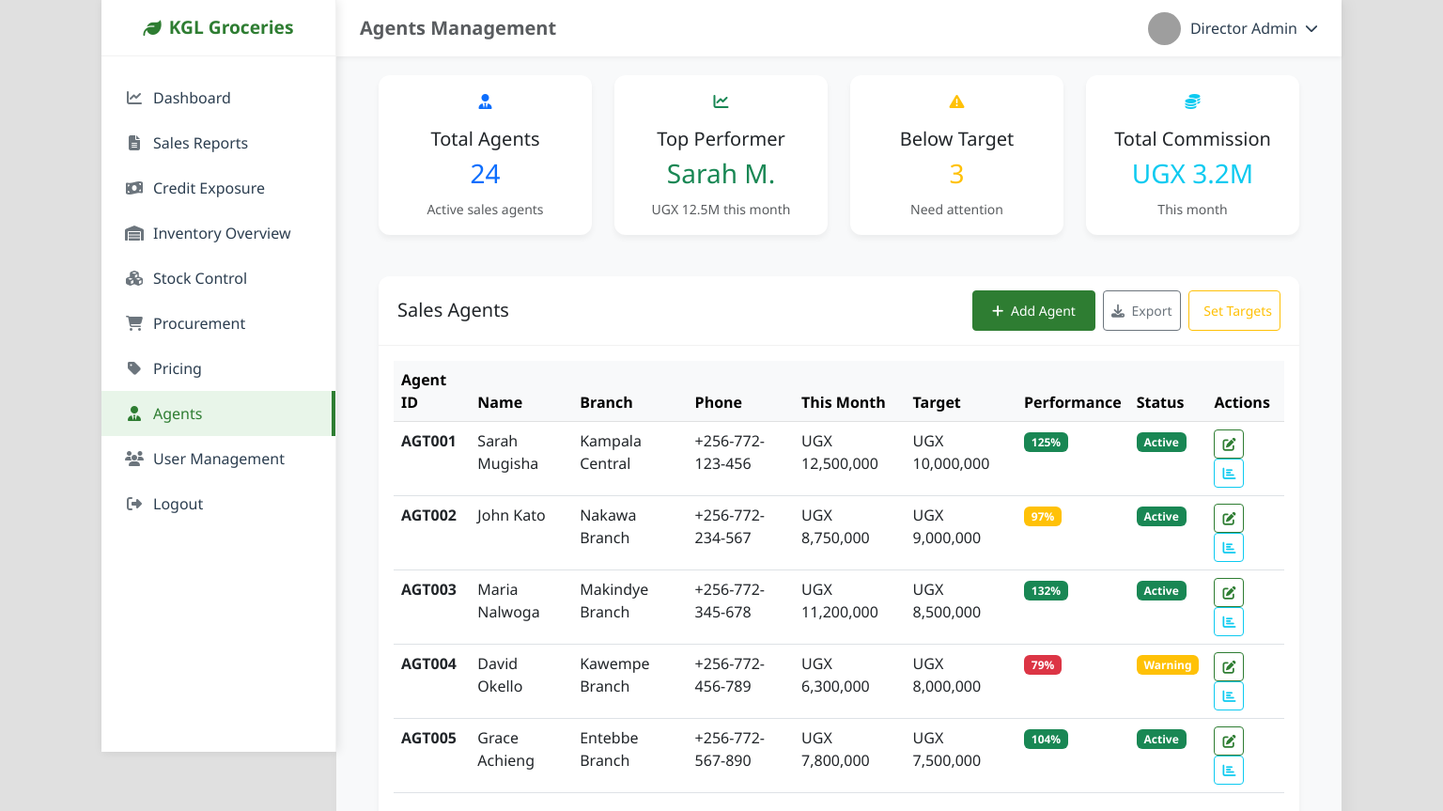
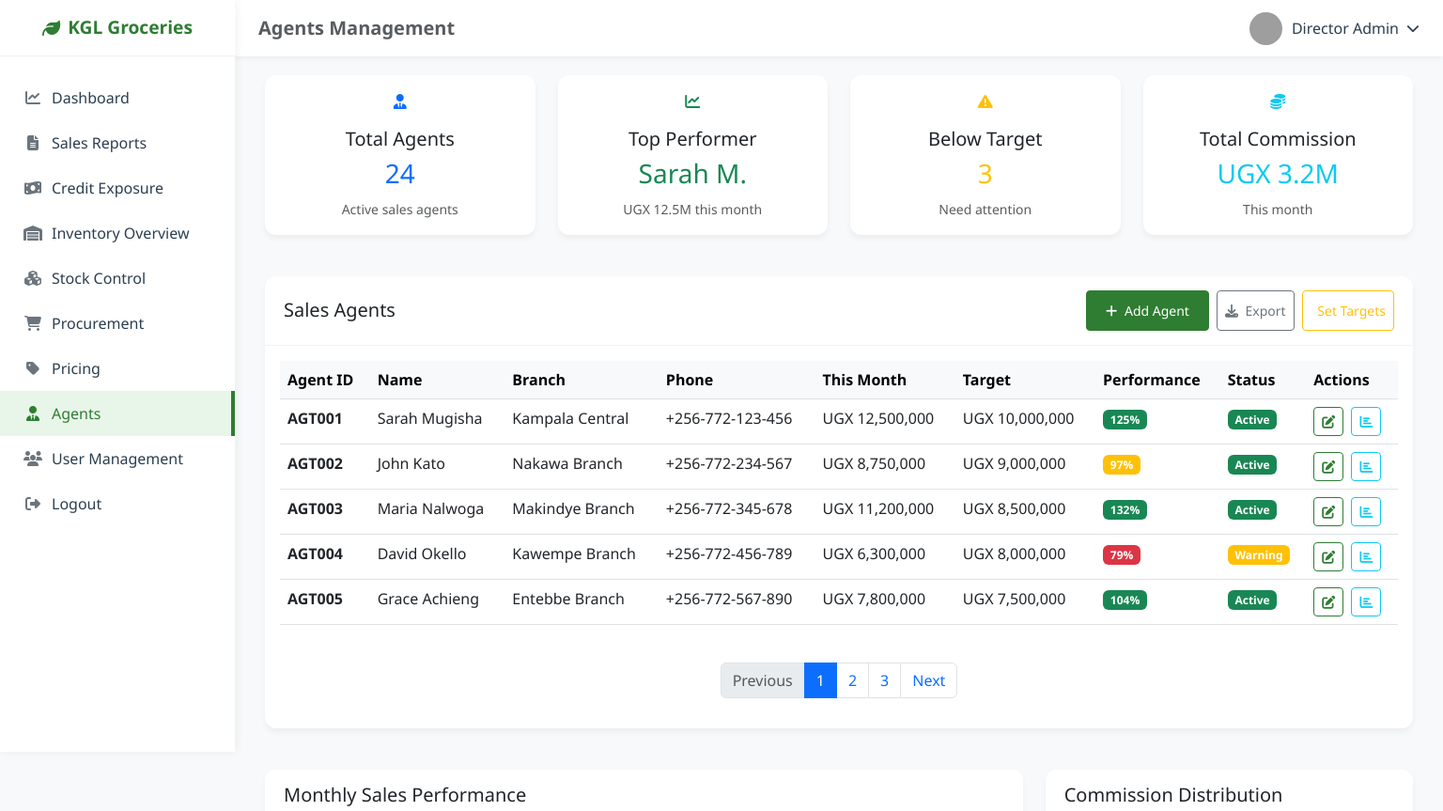
Before and after one commit to ali418/KGL-Groceries, a website: page frontend/agents.html in a window 1536 px wide. Shown: the top 863 px of the page at 94% size. Drawn offline with nearby package versions, Linux system fonts and the light colour scheme; grey boxes are pictures that could not be loaded; some icons are missing.

Commit message:
Remove boxed layout to enable full-width view

```diff
--- a/frontend/css/style.css
+++ b/frontend/css/style.css
@@ -270,47 +270,9 @@ body {
 }
 
 /* =========================================
-   6. Boxed Layout (Centered Screen)
+   6. Boxed Layout (Removed per user request)
    ========================================= */
-@media (min-width: 1400px) {
-    :root {
-        --layout-width: 1320px;
-    }
-
-    body {
-        background-color: #e0e0e0; /* Darker background for contrast */
-        overflow-x: auto;
-    }
-
-    /* Wrapper simulation */
-    .sidebar {
-        left: calc(50% - (var(--layout-width) / 2));
-        box-shadow: 2px 0 10px rgba(0,0,0,0.1);
-        height: 100vh;
-        border-right: 1px solid rgba(0,0,0,0.05);
-    }
-
-    .top-navbar {
-        left: calc(50% - (var(--layout-width) / 2) + var(--sidebar-width));
-        right: auto;
-        width: calc(var(--layout-width) - var(--sidebar-width));
-        box-shadow: 0 2px 5px rgba(0,0,0,0.05);
-    }
-
-    .main-content {
-        margin-left: calc(50% - (var(--layout-width) / 2) + var(--sidebar-width));
-        width: calc(var(--layout-width) - var(--sidebar-width));
-        max-width: calc(var(--layout-width) - var(--sidebar-width));
-        background-color: var(--bg-light);
-        min-height: 100vh;
-        box-shadow: 5px 0 15px rgba(0,0,0,0.05);
-    }
-
-    .container-fluid {
-        padding-left: 25px;
-        padding-right: 25px;
-    }
-}
+/* Boxed layout styles removed to allow full width on all screens */
 
 /* =========================================
    7. Custom Toast Notifications
```
